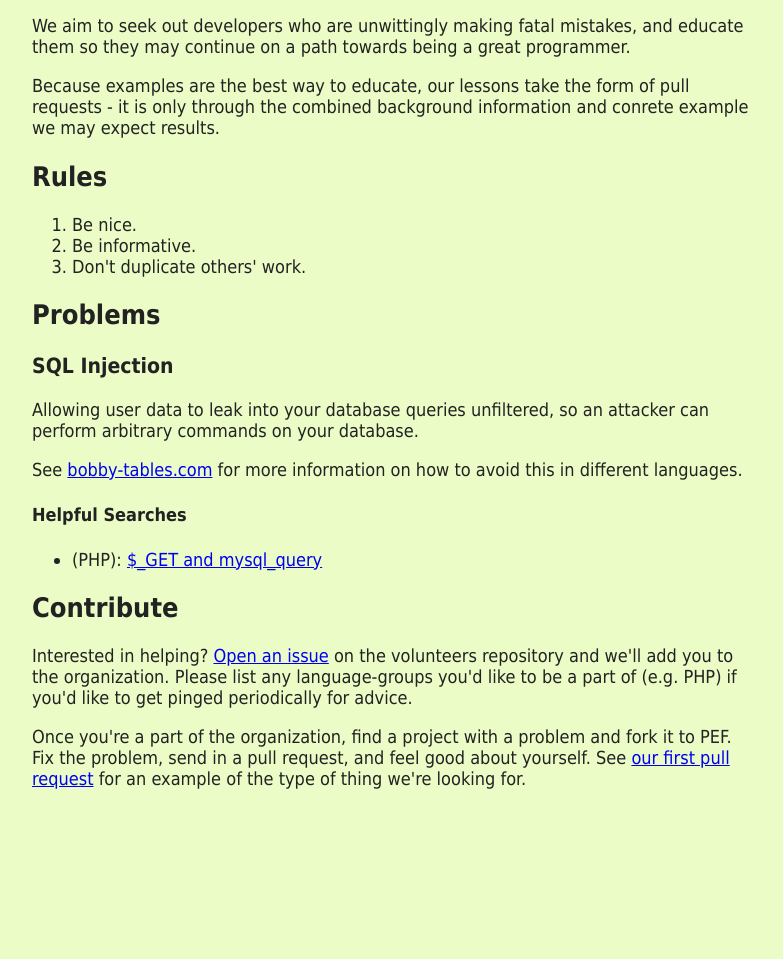
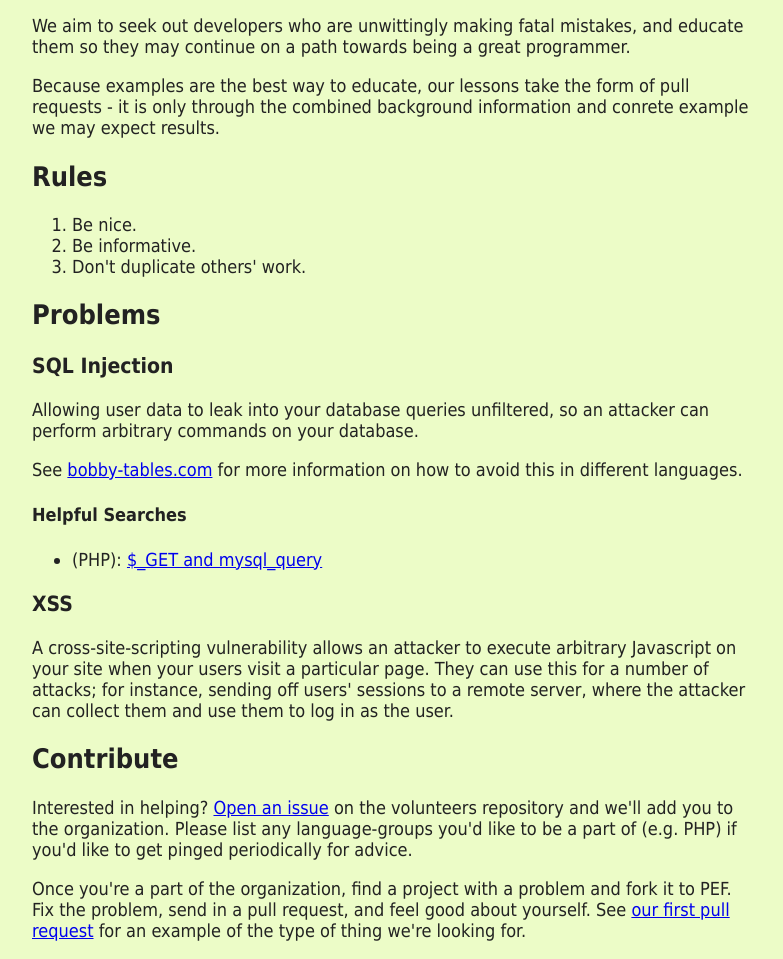
Before and after one commit to programmer-education-foundation/programmer-education-foundation.github.io, a plain HTML site: page index.html in a window 1280 px wide. Shown: the part 139-1098 px from the top of the page, without its empty margins (248-1031 px from the left). Before the commit the page ends 946 px from the top, so only its background shows below. Drawn offline with Linux system fonts and the light colour scheme.

Commit message:
Mention XSS.
That isn't the best explanation I've ever written.  But people reading this
should already know about these, so I guess it's ok.

```diff
--- a/index.html
+++ b/index.html
@@ -60,6 +60,16 @@
          and mysql_query</a>
       </ul>
 
+      <h3>XSS</h3>
+
+      <p>
+         A cross-site-scripting vulnerability allows an attacker to execute
+         arbitrary Javascript on your site when your users visit a particular
+         page.  They can use this for a number of attacks; for instance,
+         sending off users' sessions to a remote server, where the attacker can
+         collect them and use them to log in as the user.
+      </p>
+
       <h2>Contribute</h2>
 
       <p>
```
